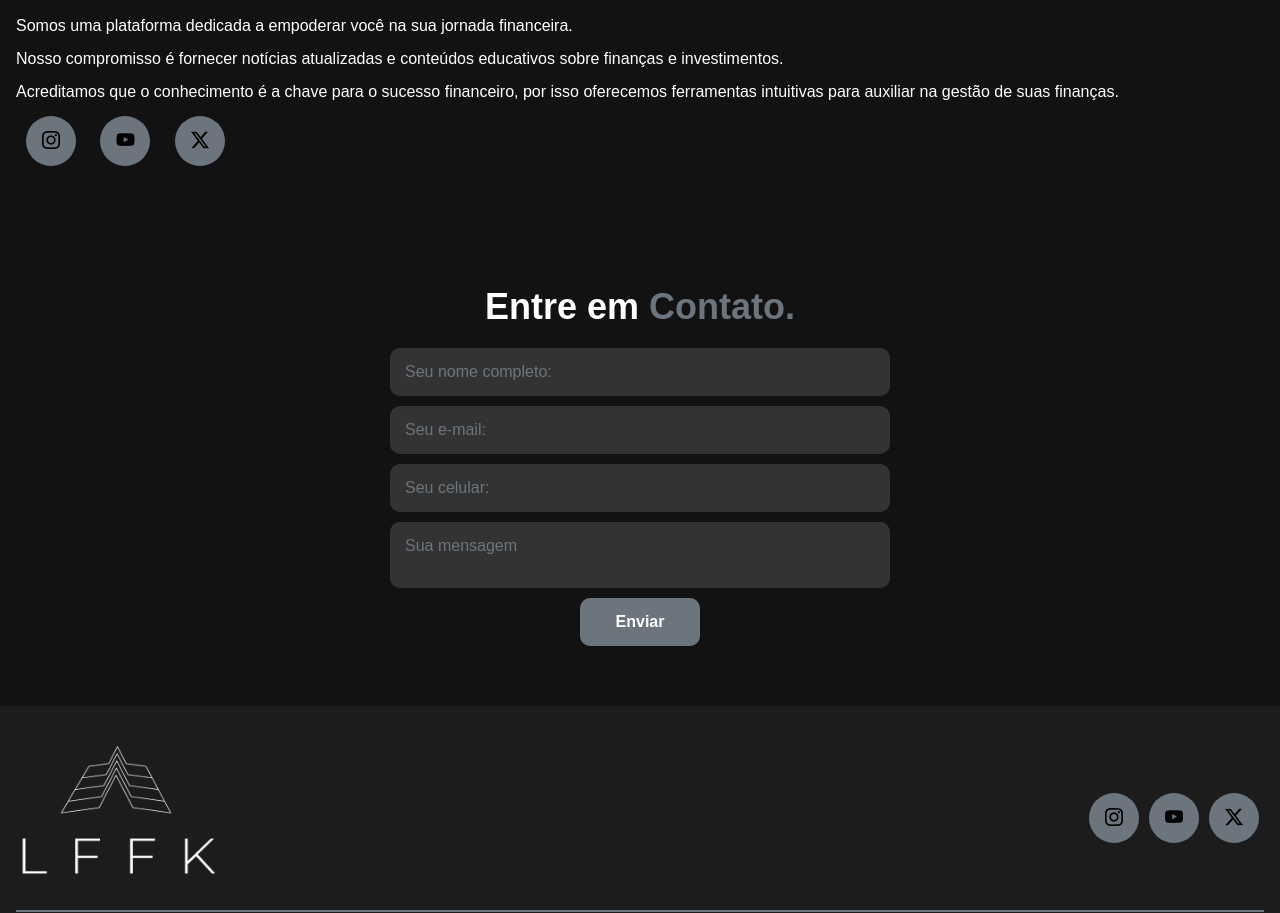
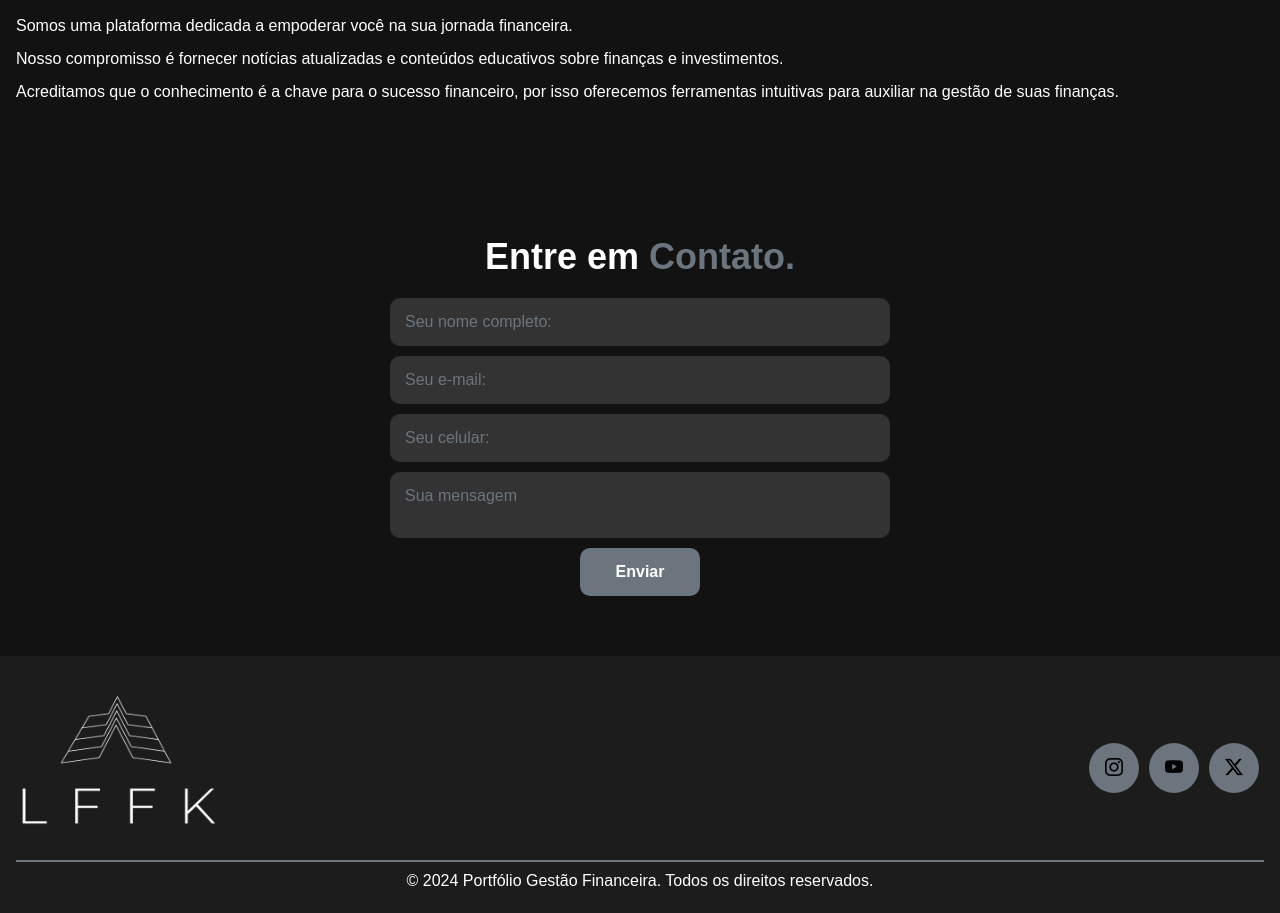
Before and after one commit to leonardoffigueiredo/investsmart-portifolio, a plain HTML site: page index.html in a window 1280 px wide. Shown: the part 2054-2967 px from the top of the page. Drawn offline with nearby package versions, Linux system fonts and the light colour scheme.

Commit message:
Update index.html

```diff
--- a/index.html
+++ b/index.html
@@ -82,11 +82,7 @@
                         <p>Somos uma plataforma dedicada a empoderar você na sua jornada financeira.</p>
                         <p>Nosso compromisso é fornecer notícias atualizadas e conteúdos educativos sobre finanças e investimentos.</p>
                         <p>Acreditamos que o conhecimento é a chave para o sucesso financeiro, por isso oferecemos ferramentas intuitivas para auxiliar na gestão de suas finanças.</p>
-                        <div class="btn-social">
-                            <a href="https://www.instagram.com/"><button><i class="bi bi-instagram"></i></button></a>
-                            <a href="https://www.youtube.com"><button><i class="bi bi-youtube"></i></button></a>
-                            <a href="https://twitter.com/"><button><i class="bi bi-twitter-x"></i></button></a>
-                        </div>
+
                     </div>
                 </div>
             </div>
```
